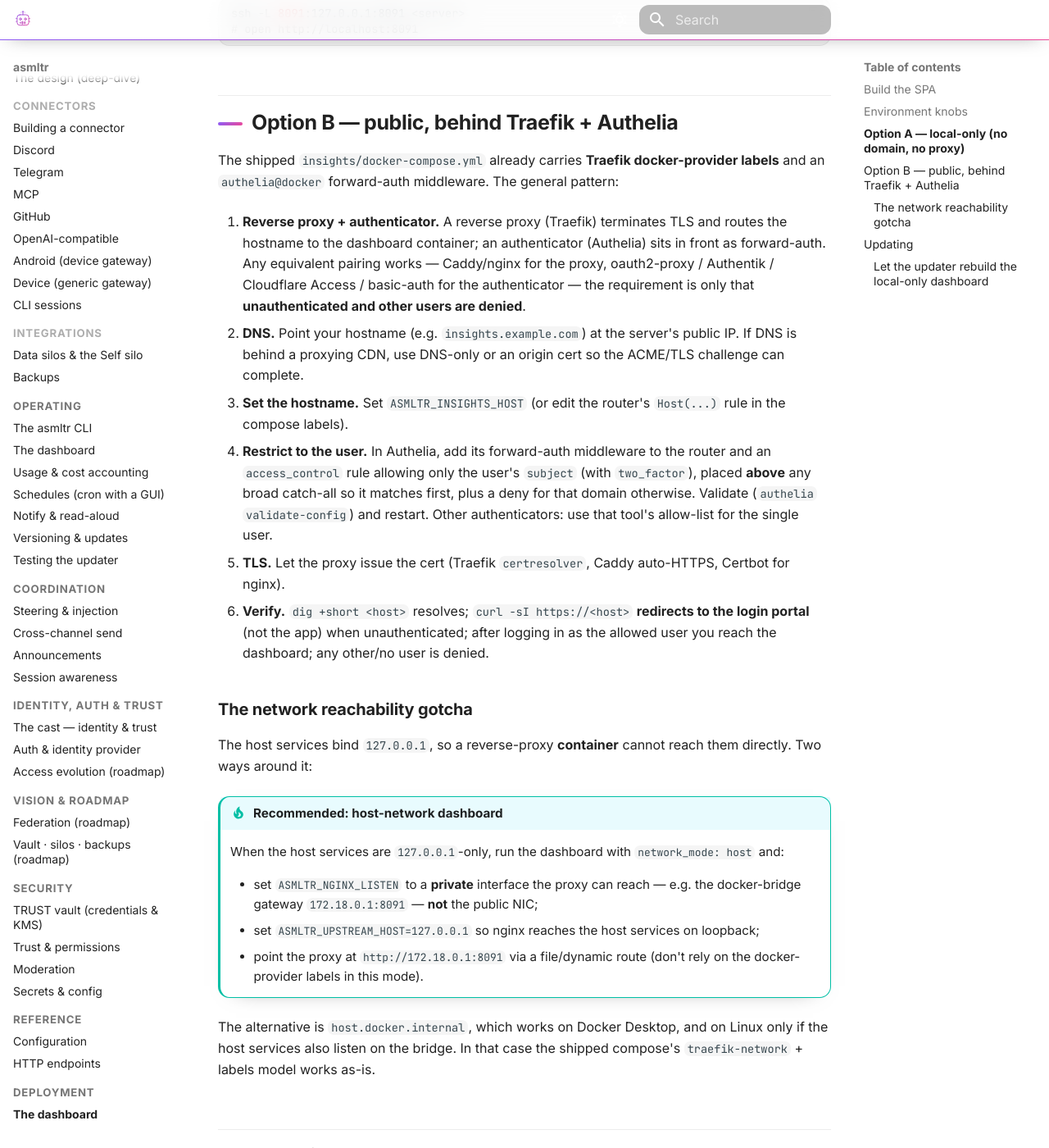
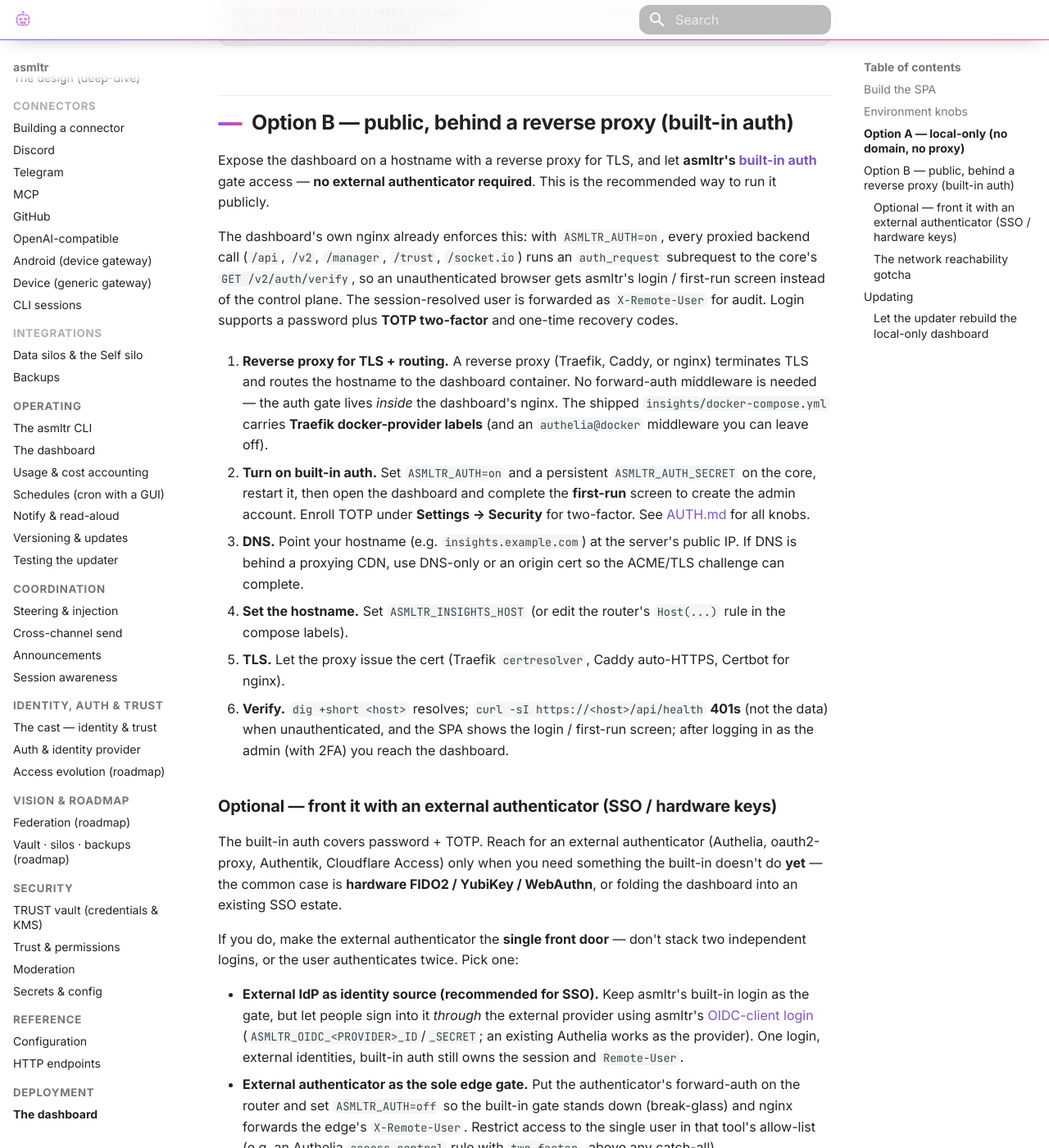
Before and after one commit to gtwy/asmltr, an MkDocs documentation site: the page built from docs/deployment/dashboard.md, in a window 1280 px wide and 1400 px high, scrolled down 2105 px. Shown: the whole window at 82% size. Built offline with MkDocs 1.6.1 and Material for MkDocs 9.7.7, drawn with Linux system fonts in a browser that asks for light colours; comment, search, counter and statistics services are not loaded; some of the changed text lies outside the part shown.

Commit message:
docs: make built-in auth the primary dashboard-exposure path; Authelia now optional

````diff
--- a/docs/deployment/dashboard.md
+++ b/docs/deployment/dashboard.md
@@ -13,8 +13,8 @@
 
 Each service bearer is injected **server-side by nginx** (via `envsubst` at container start), and the authenticator-resolved user is forwarded as `X-Remote-User` for audit. Reference: [`insights/docker-compose.yml`](https://github.com/jarethmt/asmltr/blob/main/insights/docker-compose.yml) and `insights/dashboard/nginx.conf.template`.
 
-!!! danger "Never expose it publicly without authentication in front"
-    Because nginx proxies the **control plane** — the connector manager (`/manager`) and the core trust/Access API (`/trust`) — exposing the dashboard to the internet without an authenticator hands anyone your control plane. **If it is reachable publicly, it MUST sit behind an authenticator that restricts access to the specific user(s).** If you can't set that up, deploy local-only (over an SSH tunnel) instead.
+!!! danger "Never expose it publicly without authentication"
+    Because nginx proxies the **control plane** — the connector manager (`/manager`) and the core trust/Access API (`/trust`) — exposing the dashboard to the internet without authentication hands anyone your control plane. **If it is reachable publicly, access MUST be gated to the specific user(s)** — turn on asmltr's **built-in auth** (`ASMLTR_AUTH=on`; see **Option B** below), or put an external authenticator in front. If you can't set that up, deploy local-only (over an SSH tunnel) instead.
 
 ## Build the SPA
 
@@ -55,21 +55,34 @@
 # open http://localhost:8091
 ```
 
-## Option B — public, behind Traefik + Authelia
+## Option B — public, behind a reverse proxy (built-in auth)
 
-The shipped `insights/docker-compose.yml` already carries **Traefik docker-provider labels** and an `authelia@docker` forward-auth middleware. The general pattern:
+Expose the dashboard on a hostname with a reverse proxy for TLS, and let **asmltr's [built-in auth](../AUTH.md)** gate access — **no external authenticator required**. This is the recommended way to run it publicly.
 
-1. **Reverse proxy + authenticator.** A reverse proxy (Traefik) terminates TLS and routes the hostname to the dashboard container; an authenticator (Authelia) sits in front as forward-auth. Any equivalent pairing works — Caddy/nginx for the proxy, oauth2-proxy / Authentik / Cloudflare Access / basic-auth for the authenticator — the requirement is only that **unauthenticated and other users are denied**.
+The dashboard's own nginx already enforces this: with `ASMLTR_AUTH=on`, every proxied backend call (`/api`, `/v2`, `/manager`, `/trust`, `/socket.io`) runs an `auth_request` subrequest to the core's `GET /v2/auth/verify`, so an unauthenticated browser gets asmltr's login / first-run screen instead of the control plane. The session-resolved user is forwarded as `X-Remote-User` for audit. Login supports a password plus **TOTP two-factor** and one-time recovery codes.
 
-2. **DNS.** Point your hostname (e.g. `insights.example.com`) at the server's public IP. If DNS is behind a proxying CDN, use DNS-only or an origin cert so the ACME/TLS challenge can complete.
+1. **Reverse proxy for TLS + routing.** A reverse proxy (Traefik, Caddy, or nginx) terminates TLS and routes the hostname to the dashboard container. No forward-auth middleware is needed — the auth gate lives *inside* the dashboard's nginx. The shipped `insights/docker-compose.yml` carries **Traefik docker-provider labels** (and an `authelia@docker` middleware you can leave off).
 
-3. **Set the hostname.** Set `ASMLTR_INSIGHTS_HOST` (or edit the router's `Host(...)` rule in the compose labels).
+2. **Turn on built-in auth.** Set `ASMLTR_AUTH=on` and a persistent `ASMLTR_AUTH_SECRET` on the core, restart it, then open the dashboard and complete the **first-run** screen to create the admin account. Enroll TOTP under **Settings → Security** for two-factor. See [AUTH.md](../AUTH.md) for all knobs.
 
-4. **Restrict to the user.** In Authelia, add its forward-auth middleware to the router and an `access_control` rule allowing only the user's `subject` (with `two_factor`), placed **above** any broad catch-all so it matches first, plus a deny for that domain otherwise. Validate (`authelia validate-config`) and restart. Other authenticators: use that tool's allow-list for the single user.
+3. **DNS.** Point your hostname (e.g. `insights.example.com`) at the server's public IP. If DNS is behind a proxying CDN, use DNS-only or an origin cert so the ACME/TLS challenge can complete.
+
+4. **Set the hostname.** Set `ASMLTR_INSIGHTS_HOST` (or edit the router's `Host(...)` rule in the compose labels).
 
 5. **TLS.** Let the proxy issue the cert (Traefik `certresolver`, Caddy auto-HTTPS, Certbot for nginx).
 
-6. **Verify.** `dig +short <host>` resolves; `curl -sI https://<host>` **redirects to the login portal** (not the app) when unauthenticated; after logging in as the allowed user you reach the dashboard; any other/no user is denied.
+6. **Verify.** `dig +short <host>` resolves; `curl -sI https://<host>/api/health` **401s** (not the data) when unauthenticated, and the SPA shows the login / first-run screen; after logging in as the admin (with 2FA) you reach the dashboard.
+
+### Optional — front it with an external authenticator (SSO / hardware keys)
+
+The built-in auth covers password + TOTP. Reach for an external authenticator (Authelia, oauth2-proxy, Authentik, Cloudflare Access) only when you need something the built-in doesn't do **yet** — the common case is **hardware FIDO2 / YubiKey / WebAuthn**, or folding the dashboard into an existing SSO estate.
+
+If you do, make the external authenticator the **single front door** — don't stack two independent logins, or the user authenticates twice. Pick one:
+
+- **External IdP as identity source (recommended for SSO).** Keep asmltr's built-in login as the gate, but let people sign into it *through* the external provider using asmltr's [OIDC-client login](../AUTH.md) (`ASMLTR_OIDC_<PROVIDER>_ID`/`_SECRET`; an existing Authelia works as the provider). One login, external identities, built-in auth still owns the session and `Remote-User`.
+- **External authenticator as the sole edge gate.** Put the authenticator's forward-auth on the router and set `ASMLTR_AUTH=off` so the built-in gate stands down (break-glass) and nginx forwards the edge's `X-Remote-User`. Restrict access to the single user in that tool's allow-list (e.g. an Authelia `access_control` rule with `two_factor`, above any catch-all).
+
+Either way, **don't** run an external forward-auth gate *and* `ASMLTR_AUTH=on` as two parallel gates.
 
 ### The network reachability gotcha
 
@@ -93,7 +106,7 @@
 docker compose -f insights/docker-compose.yml up -d --build   # + any -f override / env vars you deployed with
 ```
 
-If it's public, confirm afterward that an unauthenticated request still redirects to the login portal — that auth didn't regress.
+If it's public, confirm afterward that an unauthenticated request still hits the login screen (backend paths still `401`) — that auth didn't regress.
 
 ### Let the updater rebuild the local-only dashboard
 
````
Also changed, not shown: INSTALL-WITH-AGENT.md (+13 -7 lines), docs/coordination/injection.md (+6 -3 lines), 1 other file.
